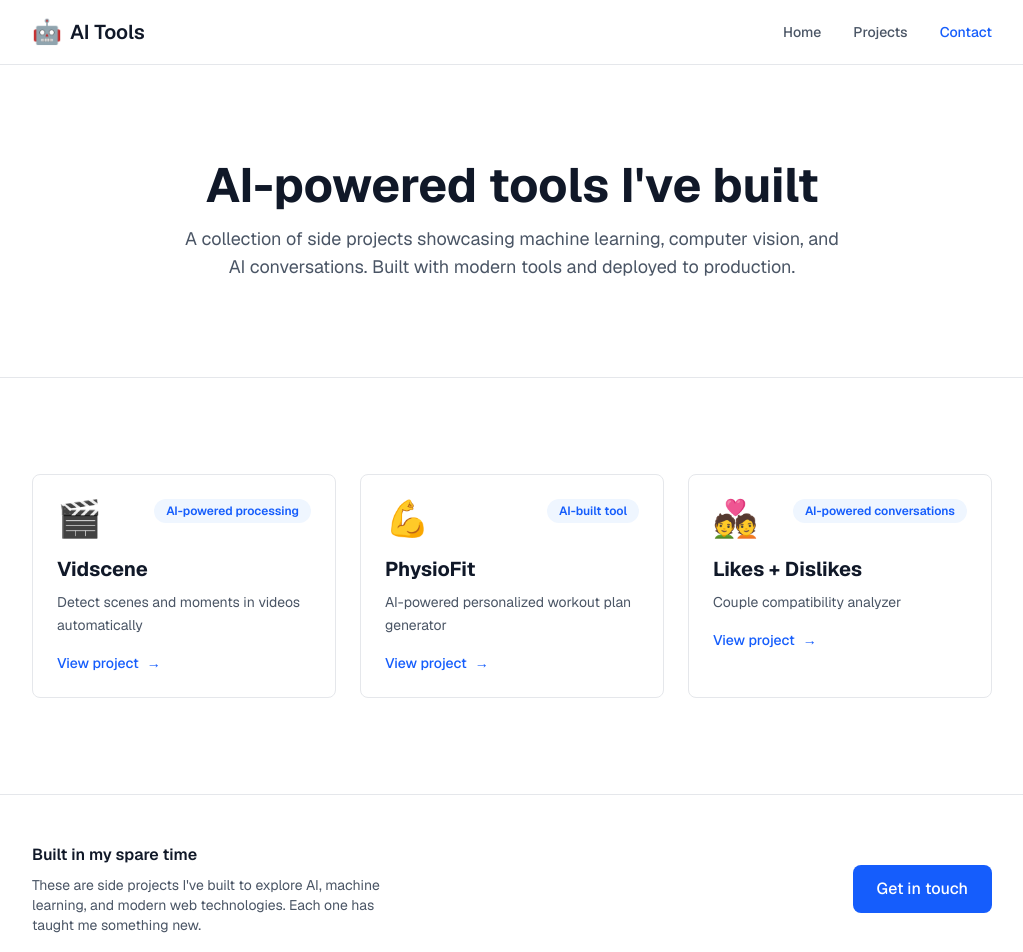
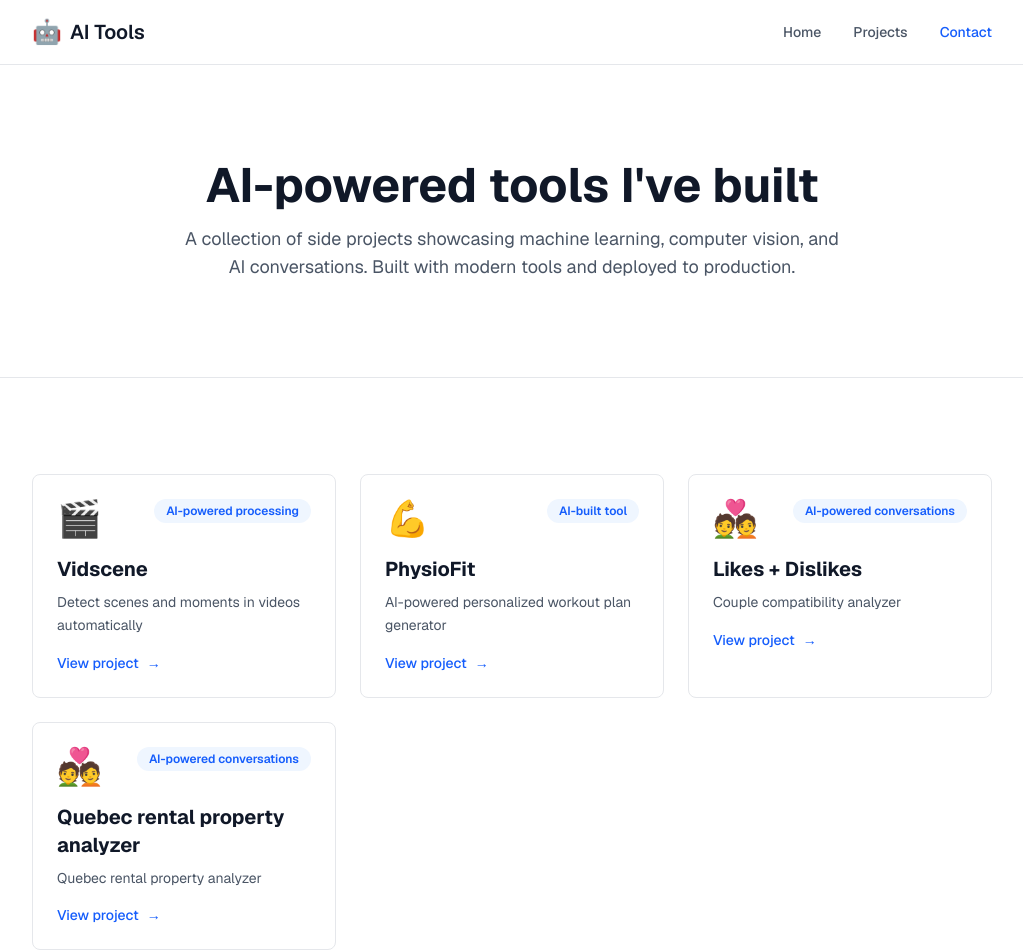
Before and after one commit to douimet2/portfolio, a Next.js app: page / in a window 1280 px wide. Shown: the top 952 px of the page, without its empty margins (128-1151 px from the left). Built offline with nearby package versions, Linux system fonts and the light colour scheme.

Commit message:
Update projects.ts

```diff
--- a/src/data/projects.ts
+++ b/src/data/projects.ts
@@ -47,4 +47,16 @@ export const projects: Project[] = [
     slug: "likes-dislikes",
     technologies: ["NLP", "Claude API", "React", "WebSockets"],
   },
+  {
+    id: "4",
+    title: "Quebec rental property analyzer",
+    description: "Quebec rental property analyzer",
+    longDescription:
+      "Using a simple listing URL, this application performs an analysis of the rental property and provides all key ratios, calculations and even provides a score on whether the property is a good candidate. ",
+    icon: "💑",
+    aiContext: "AI-powered conversations",
+    demoUrl: "https://likesdislikes.example.com",
+    slug: "likes-dislikes",
+    technologies: ["NLP", "Claude API", "React", "WebSockets"],
+  },
 ];
```
